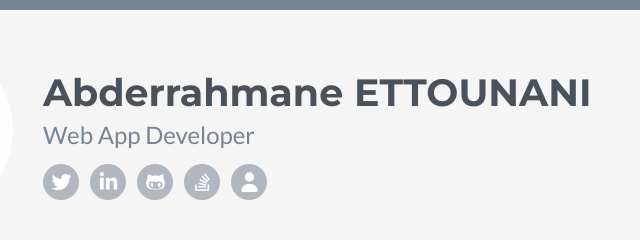
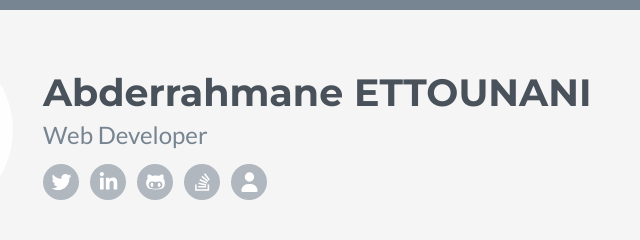
Before and after one commit to ET-TOUNANI/abderrahmane-ettounani, a plain HTML site: page index.html in a window 1280 px wide. Shown: the top 240 px of the page, 249-889 px from the left. Drawn offline with nearby package versions, Linux system fonts and the light colour scheme; no server answers; a script that the page names is missing; some icons are missing.

Commit message:
Update index.html

```diff
--- a/index.html
+++ b/index.html
@@ -38,7 +38,7 @@
 		            <img class="profile-image img-fluid float-start rounded-circle" alt="image of abderrahmane" src="assets/images/id.png" alt="profile image" />
 		            <div class="profile-content">
 		                <h1 class="name">Abderrahmane ETTOUNANI</h1>
-		                <h2 class="desc">Web App Developer</h2>
+		                <h2 class="desc">Web Developer</h2>
 
 		                <ul class="social list-inline">
 		                    <li class="list-inline-item"><a target="_blank" href="https://twitter.com/TounaniEt"><i class="fab fa-twitter"></i></a></li>
```
